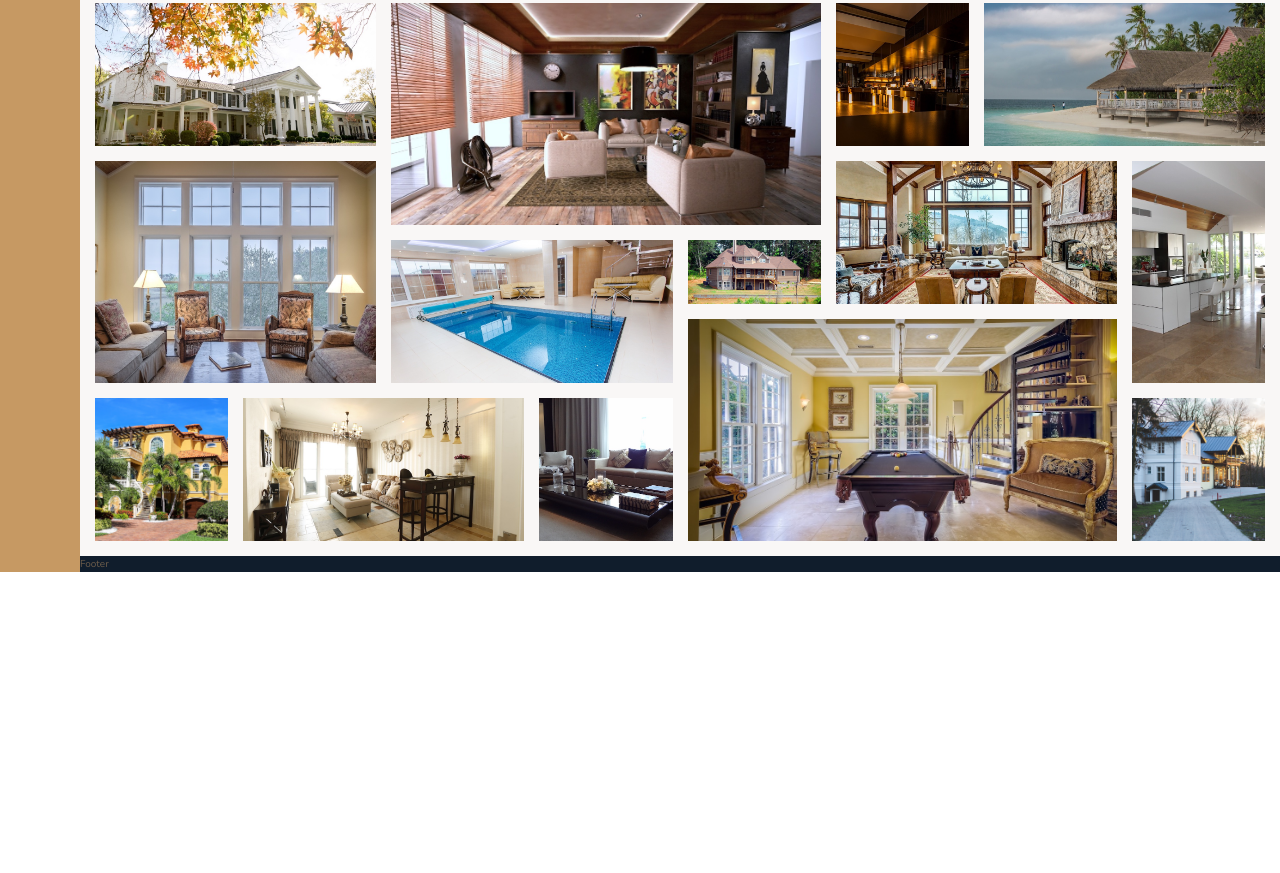
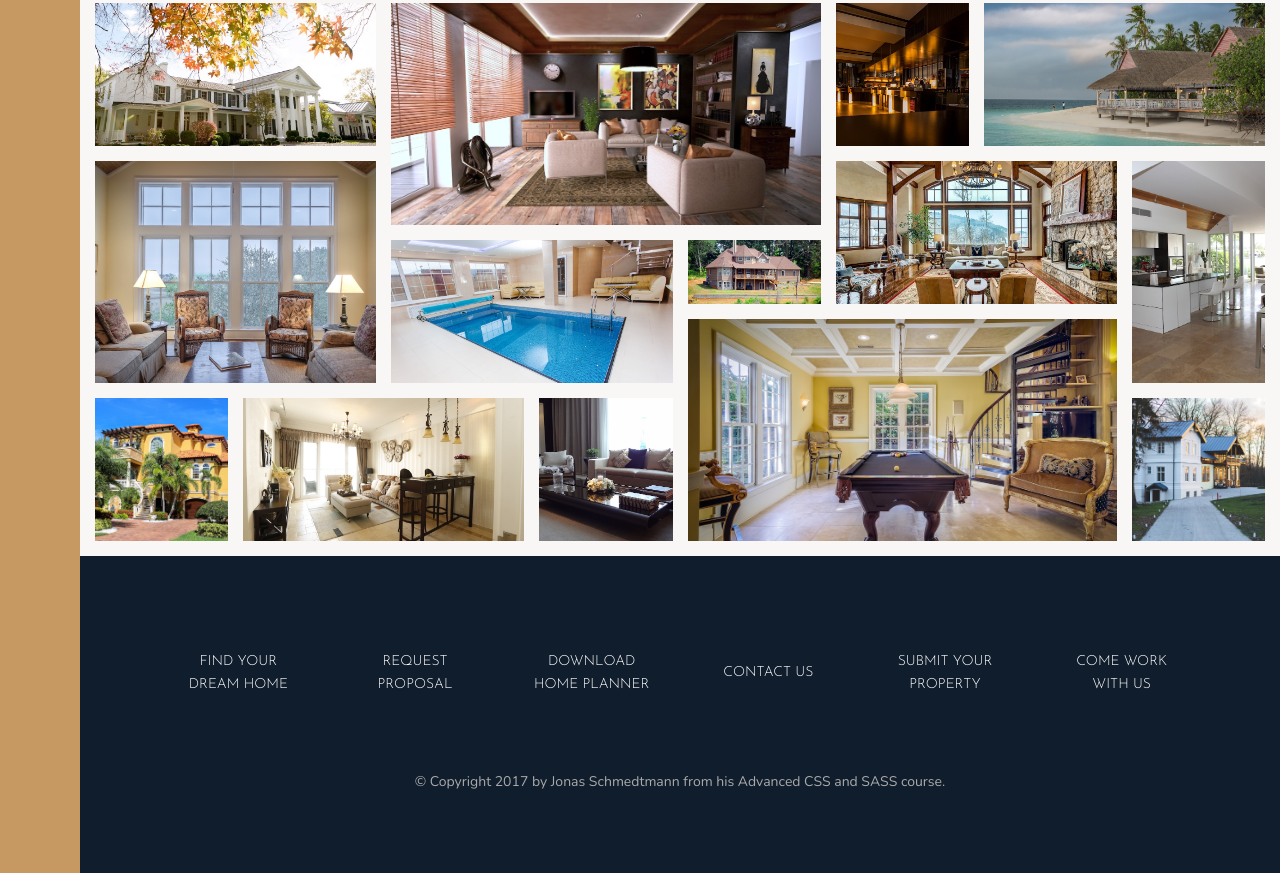
Before and after one commit to KadenZipfel/nexter, a website: page index.html in a window 1280 px wide. Shown: the part 3092-3965 px from the top of the page. Before the commit the page ends 3664 px from the top, so only its background shows below. Drawn offline with nearby package versions, Linux system fonts and the light colour scheme.

Commit message:
Build the footer

```diff
--- a/index.html
+++ b/index.html
@@ -379,7 +379,17 @@
     </section>
 
     <footer class="footer">
-      Footer
+      <ul class="nav">
+        <li class="nav__item"><a href="#" class="nav__link">Find your dream home</a></li>
+        <li class="nav__item"><a href="#" class="nav__link">Request proposal</a></li>
+        <li class="nav__item"><a href="#" class="nav__link">Download home planner</a></li>
+        <li class="nav__item"><a href="#" class="nav__link">Contact us</a></li>
+        <li class="nav__item"><a href="#" class="nav__link">Submit your property</a></li>
+        <li class="nav__item"><a href="#" class="nav__link">Come work with us</a></li>
+      </ul>
+      <p class="copyright">
+        &copy; Copyright 2017 by Jonas Schmedtmann from his Advanced CSS and SASS course.
+      </p>
     </footer>
   </body>
 </html>
--- a/sass/_footer.scss
+++ b/sass/_footer.scss
@@ -1,4 +1,43 @@
 .footer {
   background-color: $color-secondary;
   grid-column: full-start / full-end;
+  padding: 8rem;
 }
+
+.nav {
+  list-style: none;
+
+  display: grid;
+  grid-template-columns: repeat(auto-fit, minmax(15rem, 1fr));
+  grid-gap: 2rem;
+  align-items: center;
+
+  &__link:link,
+  &__link:visited {
+    font-size: 1.4rem;
+    color: white;
+    text-decoration: none;
+    font-family: $font-display;
+    text-align: center;
+    text-transform: uppercase;
+    padding: 1.5rem;
+    display: block;
+    trnasition: all .2s;
+  }
+
+  &__link:hover,
+  &__link:active {
+    background-color: rgba(#fff, .05);
+    transform: translateY(-3px);
+  }
+}
+
+.copyright {
+  font-size: 1.4rem;
+  color: $color-grey-light-2;
+  margin-top: 6rem;
+  text-align: center;
+  width: 70%;
+  margin-right: auto;
+  margin-left: auto;
+}
```
Also changed, not shown: css/style.css.
